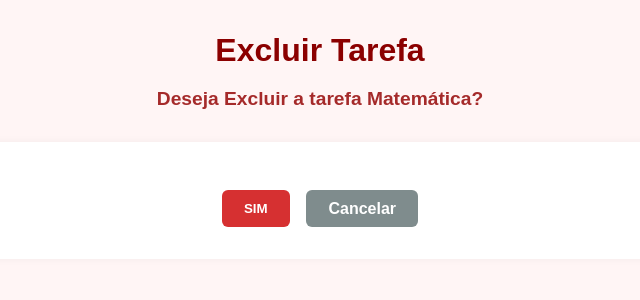
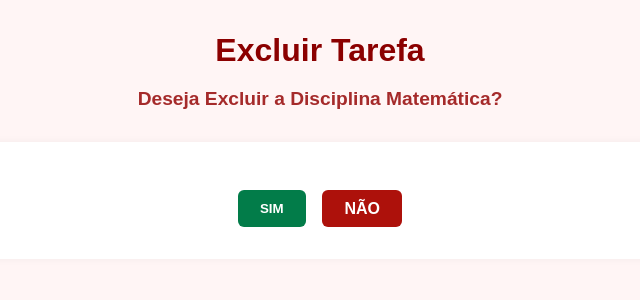
Before and after one commit to HelioMattos/gestaoescolar2, a Django app: page /delete/6 in a window 1280 px wide. Shown: the top 300 px of the page, without its empty margins (320-960 px from the left). Run offline with Django 5.2, Linux system fonts and the light colour scheme; data comes from the database, SQL or seed files in the repository.

Commit message:
melhorias

```diff
--- a/projeto/gestaoescolar/static/css/gestao_excluir.css
+++ b/projeto/gestaoescolar/static/css/gestao_excluir.css
@@ -49,7 +49,7 @@ p {
 /* Botão de salvar (confirma exclusão) */
 .btn-sim {
     padding: 0.6rem 1.4rem;
-    background-color: #d63031;
+    background-color: #027c49;
     color: white;
     font-weight: bold;
     border: none;
@@ -59,13 +59,13 @@ p {
 }
 
 .btn-sim:hover {
-    background-color: #a00000;
+    background-color: #bcdb0c;
 }
 
 /* Botão de cancelar (voltar) */
 .btn-cancelar {
     padding: 0.6rem 1.4rem;
-    background-color: #7f8c8d;
+    background-color: #ad110b;
     color: white;
     font-weight: bold;
     text-decoration: none;
@@ -74,5 +74,5 @@ p {
 }
 
 .btn-cancelar:hover {
-    background-color: #4d5c5d;
+    background-color: #cf800a;
 }
--- a/projeto/gestaoescolar/templates/gestaoescolar/gestao_confirm_delete.html
+++ b/projeto/gestaoescolar/templates/gestaoescolar/gestao_confirm_delete.html
@@ -11,7 +11,7 @@
     <body>
 
         <h1>Excluir Tarefa</h1>
-        <p> Deseja Excluir a tarefa {{ gestao.disciplina}}? </p>
+        <p> Deseja Excluir a Disciplina {{ gestao.disciplina}}? </p>
 
         <form method="POST" class="form-tarefa">
             {% csrf_token %}
@@ -22,7 +22,7 @@
 
             <div class="form-botoes">
                 <button type="submit" class="btn-sim">SIM</button>
-                <a href="{% url 'gestao_list' %}" class="btn-cancelar">Cancelar</a>
+                <a href="{% url 'gestao_list' %}" class="btn-cancelar">NÃO</a>
             </div>
         </form>
 
--- a/projeto/gestaoescolar/templates/gestaoescolar/gestao_list.html
+++ b/projeto/gestaoescolar/templates/gestaoescolar/gestao_list.html
@@ -27,7 +27,7 @@
                 <span class="nome">{{ gestao.disciplina }}</span>
                 <div class="acoes">
                     <a href="{% url 'gestao_update' gestao.pk %}">✏️ Editar</a>
-                    <a href="{% url 'gestao_delete' gestao.pk %}" onclick="return confirm('Tem certeza que deseja excluir esta disciplina?')">🗑️ Excluir</a>
+                    <a href="{% url 'gestao_delete' gestao.pk %}">🗑️ Excluir</a>
                 </div>
             </div>
         </li>
```
